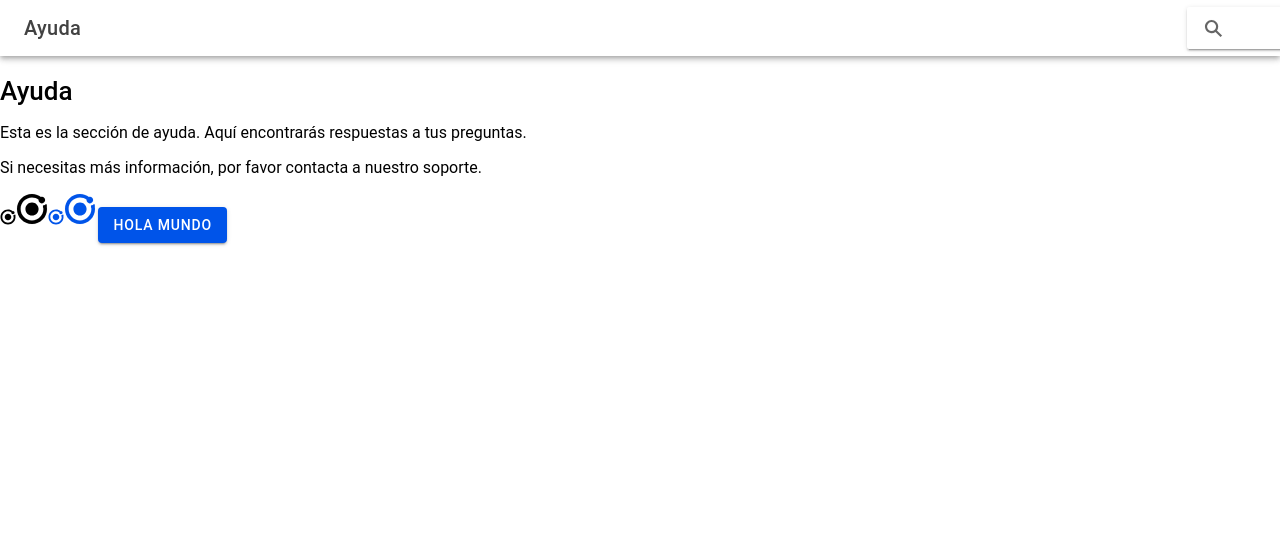
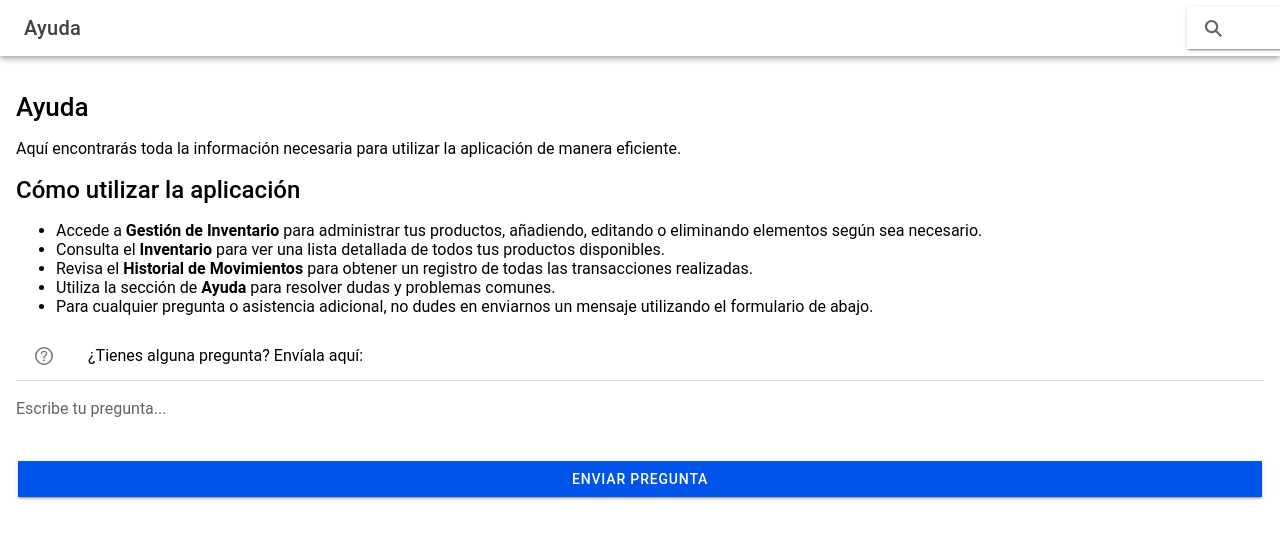
Before and after one commit to Criiss22/gestion-de-inventarios-app, a React (Vite) app: page /ayuda in a window 1280 px wide. Shown: the top 538 px of the page. Built offline with nearby package versions, Linux system fonts and the light colour scheme.

Commit message:
mejoras de la ayuda y el inicio de secion

```diff
--- a/src/pages/Ayuda.tsx
+++ b/src/pages/Ayuda.tsx
@@ -1,25 +1,36 @@
-import React from 'react';
-import { IonContent, IonHeader, IonPage, IonTitle, IonToolbar, IonSearchbar, IonMenu, IonList, IonItem, IonLabel, IonMenuButton, IonButtons, IonIcon, IonButton } from '@ionic/react';
-import { logoIonic } from 'ionicons/icons'; // Importa IonIcon
+import React, { useState } from 'react';
+import {
+  IonContent,
+  IonHeader,
+  IonPage,
+  IonTitle,
+  IonToolbar,
+  IonMenu,
+  IonList,
+  IonItem,
+  IonLabel,
+  IonMenuButton,
+  IonButtons,
+  IonIcon,
+  IonButton,
+  IonSearchbar,
+  IonTextarea,
+  IonToast
+} from '@ionic/react';
+import { logoIonic, helpCircleOutline } from 'ionicons/icons';
 
-// Componente Example para los íconos
-const IconExample: React.FC = () => {
-  return (
-    <>
-      <IonIcon icon={logoIonic}></IonIcon>
-      <IonIcon icon={logoIonic} size="large"></IonIcon>
-      <IonIcon icon={logoIonic} color="primary"></IonIcon>
-      <IonIcon icon={logoIonic} size="large" color="primary"></IonIcon>
-    </>
-  );
+const Ayuda: React.FC = () => {
+  const [pregunta, setPregunta] = useState('');
+  const [showToast, setShowToast] = useState(false);
+
+  const handleEnviarPregunta = () => {
+    if (pregunta.trim()) {
+      setShowToast(true); // Mostrar notificación
+      setPregunta(''); // Limpiar el campo
+    }
   };
 
-// Componente Example para el botón
-const ButtonExample: React.FC = () => {
-  return <IonButton>hola mundo</IonButton>;
-};
-
-const Ayuda: React.FC = () => (
+  return (
     <IonPage>
       {/* Menú lateral */}
       <IonMenu side="start" contentId="main-content" className="custom-menu">
@@ -34,7 +45,7 @@ const Ayuda: React.FC = () => (
               <IonLabel>Inicio</IonLabel>
             </IonItem>
             <IonItem button routerLink="/gestion-inventario">
-            <IonLabel>Gestión de inventario</IonLabel>
+              <IonLabel>Gestión de Inventario</IonLabel>
             </IonItem>
             <IonItem button routerLink="/inventario">
               <IonLabel>Inventario</IonLabel>
@@ -49,7 +60,7 @@ const Ayuda: React.FC = () => (
         </IonContent>
       </IonMenu>
 
-    {/* Contenido de la página Ayuda */}
+      {/* Contenido de la página de Ayuda */}
       <IonHeader>
         <IonToolbar>
           <IonButtons slot="start">
@@ -60,16 +71,44 @@ const Ayuda: React.FC = () => (
         </IonToolbar>
       </IonHeader>
 
-    <IonContent>
+      <IonContent className="ion-padding">
         <h1>Ayuda</h1>
-      <p>Esta es la sección de ayuda. Aquí encontrarás respuestas a tus preguntas.</p>
-      <p>Si necesitas más información, por favor contacta a nuestro soporte.</p>
+        <p>Aquí encontrarás toda la información necesaria para utilizar la aplicación de manera eficiente.</p>
 
-      {/* Aquí se añaden los íconos y el botón */}
-      <IconExample />
-      <ButtonExample />
+        <h2>Cómo utilizar la aplicación</h2>
+        <ul>
+          <li>Accede a <strong>Gestión de Inventario</strong> para administrar tus productos, añadiendo, editando o eliminando elementos según sea necesario.</li>
+          <li>Consulta el <strong>Inventario</strong> para ver una lista detallada de todos tus productos disponibles.</li>
+          <li>Revisa el <strong>Historial de Movimientos</strong> para obtener un registro de todas las transacciones realizadas.</li>
+          <li>Utiliza la sección de <strong>Ayuda</strong> para resolver dudas y problemas comunes.</li>
+          <li>Para cualquier pregunta o asistencia adicional, no dudes en enviarnos un mensaje utilizando el formulario de abajo.</li>
+        </ul>
+
+        <IonItem lines="full">
+          <IonIcon icon={helpCircleOutline} slot="start" />
+          <IonLabel>¿Tienes alguna pregunta? Envíala aquí:</IonLabel>
+        </IonItem>
+
+        <IonTextarea
+          placeholder="Escribe tu pregunta..."
+          value={pregunta}
+          onIonChange={(e) => setPregunta(e.detail.value!)}
+          autoGrow
+        />
+
+        <IonButton expand="full" className="ion-margin-top" onClick={handleEnviarPregunta}>
+          Enviar Pregunta
+        </IonButton>
+
+        <IonToast
+          isOpen={showToast}
+          onDidDismiss={() => setShowToast(false)}
+          message="Tu pregunta ha sido recibida. Responderemos en 24 a 48 horas."
+          duration={3000}
+        />
       </IonContent>
     </IonPage>
   );
+};
 
 export default Ayuda;
--- a/src/pages/Login.tsx
+++ b/src/pages/Login.tsx
@@ -12,14 +12,23 @@ import {
   IonInput,
   IonButton,
   IonMenuButton,
-  IonButtons
+  IonButtons,
+  IonSelect,
+  IonSelectOption,
+  IonDatetime,
+  IonToast
 } from '@ionic/react';
 
 const Login: React.FC = () => {
   const [username, setUsername] = useState('');
   const [password, setPassword] = useState('');
-  const [email, setEmail] = useState(''); // Estado para el correo electrónico
-  const [isRegistering, setIsRegistering] = useState(false); // Estado para controlar la vista
+  const [confirmPassword, setConfirmPassword] = useState('');
+  const [email, setEmail] = useState('');
+  const [birthdate, setBirthdate] = useState('');
+  const [phone, setPhone] = useState('');
+  const [gender, setGender] = useState('');
+  const [isRegistering, setIsRegistering] = useState(false);
+  const [showToast, setShowToast] = useState(false);
 
   const handleLogin = () => {
     console.log('Username:', username);
@@ -27,9 +36,17 @@ const Login: React.FC = () => {
   };
 
   const handleRegister = () => {
-    console.log('Username:', username);
-    console.log('Password:', password);
-    console.log('Email:', email);
+    if (password === confirmPassword) {
+      console.log('Username:', username);
+      console.log('Email:', email);
+      console.log('Password:', password);
+      console.log('Birthdate:', birthdate);
+      console.log('Phone:', phone);
+      console.log('Gender:', gender);
+      setShowToast(true); // Mostrar mensaje de éxito
+    } else {
+      alert('Las contraseñas no coinciden.');
+    }
   };
 
   return (
@@ -72,7 +89,8 @@ const Login: React.FC = () => {
             <IonTitle>{isRegistering ? 'Registrarse' : 'Iniciar Sesión'}</IonTitle>
           </IonToolbar>
         </IonHeader>
-        <IonContent fullscreen>
+
+        <IonContent fullscreen className="ion-padding">
           {isRegistering ? (
             <>
               {/* Formulario de registro */}
@@ -105,12 +123,57 @@ const Login: React.FC = () => {
                 />
               </IonItem>
 
+              <IonItem>
+                <IonLabel position="floating">Confirmar contraseña</IonLabel>
+                <IonInput
+                  type="password"
+                  value={confirmPassword}
+                  onIonChange={(e) => setConfirmPassword(e.detail.value!)}
+                  clearInput
+                />
+              </IonItem>
+
+              <IonItem>
+                <IonLabel>Fecha de nacimiento</IonLabel>
+                <IonDatetime
+                  value={birthdate}
+                  onIonChange={(e) => setBirthdate(e.detail.value!)}
+                  displayFormat="YYYY-MM-DD"
+                />
+              </IonItem>
+
+              <IonItem>
+                <IonLabel position="floating">Teléfono</IonLabel>
+                <IonInput
+                  type="tel"
+                  value={phone}
+                  onIonChange={(e) => setPhone(e.detail.value!)}
+                  clearInput
+                />
+              </IonItem>
+
+              <IonItem>
+                <IonLabel>Género</IonLabel>
+                <IonSelect value={gender} onIonChange={(e) => setGender(e.detail.value!)}>
+                  <IonSelectOption value="male">Masculino</IonSelectOption>
+                  <IonSelectOption value="female">Femenino</IonSelectOption>
+                  <IonSelectOption value="other">Otro</IonSelectOption>
+                </IonSelect>
+              </IonItem>
+
               <IonButton expand="full" onClick={handleRegister}>
                 Registrarse
               </IonButton>
               <IonButton expand="full" fill="clear" onClick={() => setIsRegistering(false)}>
                 Volver a Iniciar Sesión
               </IonButton>
+
+              <IonToast
+                isOpen={showToast}
+                onDidDismiss={() => setShowToast(false)}
+                message="Registro exitoso"
+                duration={2000}
+              />
             </>
           ) : (
             <>
```
Lines whose indentation alone changed are shown as unchanged.
